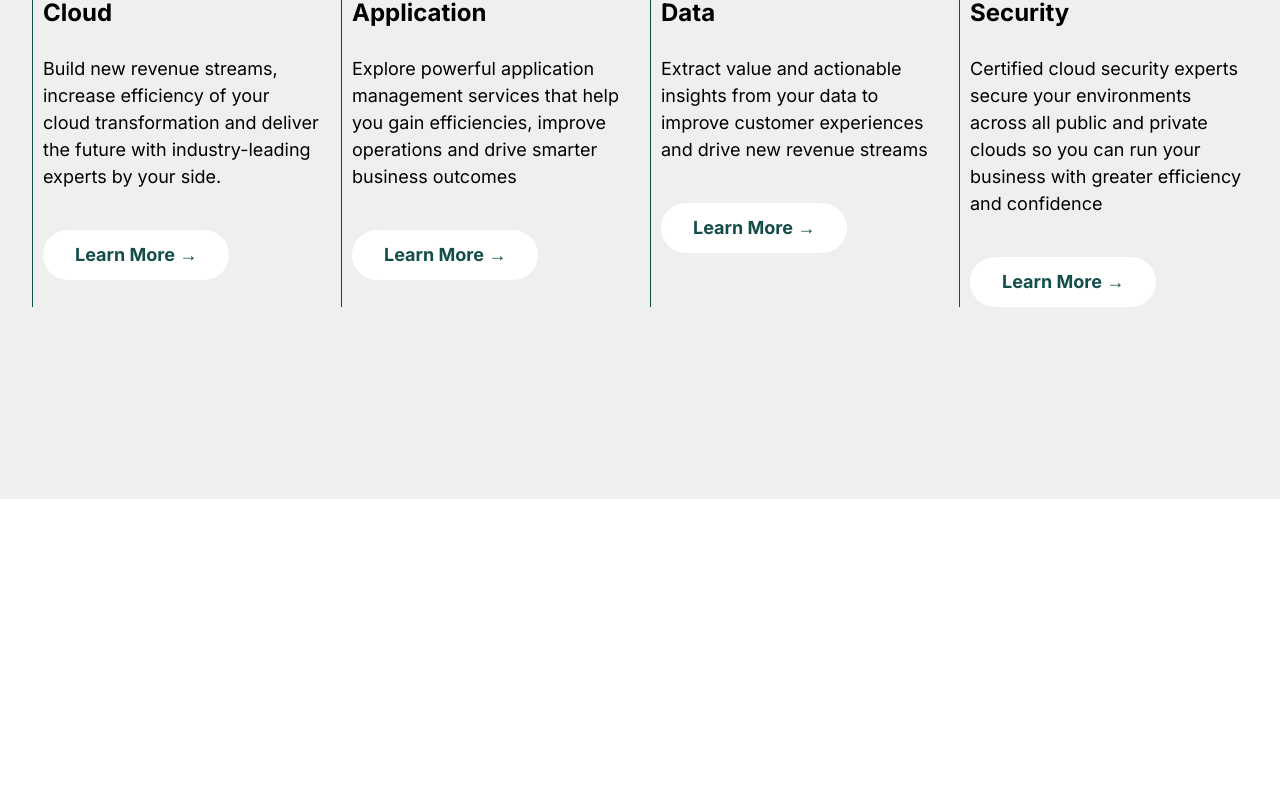
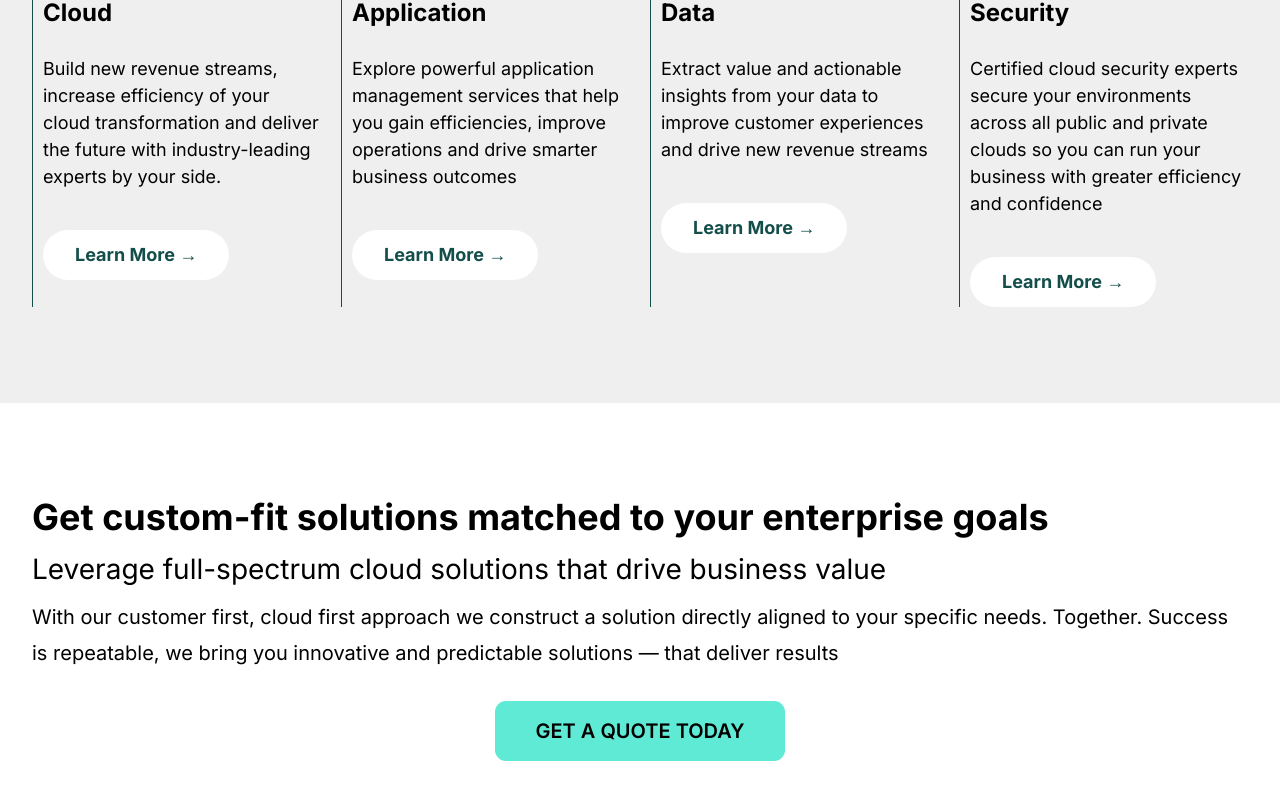
Before and after one commit to george-garcia/tech-website-cluster, a React (Create React App) app: page / in a window 1280 px wide. Shown: the part 1360-2160 px from the top of the page. Before the commit the page ends 1859 px from the top, so only its background shows below. Built offline with nearby package versions, Linux system fonts and the light colour scheme.

Commit message:
sponsors, products, whatwedo
sponsors section looks good, spacing looks correct as well. no changes needed.

products section is mostly finished just need to fix the placement of the learn more button. it looks fined but its not aligned.

what we do section looks complete

```diff
--- a/src/App.css
+++ b/src/App.css
@@ -19,7 +19,7 @@ html {
     padding: 0 3.2rem;
     margin: 0 auto;
 
-    margin-bottom: 9.6rem;
+    /*margin-bottom: 9.6rem;*/
 }
 
 :root {
--- a/src/App.js
+++ b/src/App.js
@@ -2,6 +2,8 @@ import './App.css'
 import HeroPage from "./pages/HeroPage";
 import Sponsors from "./pages/Sponsors";
 import ProductPage from "./pages/ProductPage";
+import HowWeDoIt from "./pages/HowWeDoIt";
+import WhatWeDo from "./pages/WhatWeDo";
 
 function App() {
     return (
@@ -9,6 +11,7 @@ function App() {
         <HeroPage/>
         <Sponsors/>
         <ProductPage/>
+        <WhatWeDo/>
         </div>
     );
 }
--- /dev/null
+++ b/src/pages/HowWeDoIt.js
@@ -0,0 +1,9 @@
+import './HowWeDoIt.css'
+
+function HowWeDoIt() {
+    return (
+        <div>How We Do it</div>
+    );
+}
+
+export default HowWeDoIt;
--- a/src/pages/ProductPage.css
+++ b/src/pages/ProductPage.css
@@ -1,13 +1,13 @@
 .section-product-page {
     background-color: #efefef;
     padding: 9.6rem 0;
+    margin-bottom: 9.6rem;
 }
 
 .cards-container {
     display: grid;
     grid-template-columns: repeat(4, 1fr);
     gap: 2rem;
-
 }
 
 .product-page-header {
--- /dev/null
+++ b/src/pages/WhatWeDo.css
@@ -0,0 +1,44 @@
+.section-whatWeDo {
+    margin-bottom: 9.6rem;
+}
+
+.wwd-header {
+    font-size: 3.6rem;
+    margin-bottom: 2rem;
+}
+
+.wwd-subHeader {
+    margin-bottom: 1.6rem;
+    font-size: 2.8rem;
+}
+
+.wwd-text {
+    font-size: 2rem;
+    line-height: 1.8;
+    margin-bottom: 3rem;
+}
+
+.wwd-btn-container {
+    display: flex;
+    justify-content: center;
+}
+
+.wwd-btn:link,
+.wwd-btn:visited {
+    font-size: 2rem;
+    text-decoration: none;
+    color: black;
+    display: inline-block;
+    background-color: var(--primary-color-300);
+    padding: 2rem 4rem;
+    border-radius: 11px;
+    font-weight: 600;
+    text-transform: uppercase;
+
+    transition: all 900ms;
+}
+
+.wwd-btn:hover,
+.wwd-btn:active {
+    padding: 2rem 4.8rem;
+}
--- /dev/null
+++ b/src/pages/WhatWeDo.js
@@ -0,0 +1,23 @@
+import './WhatWeDo.css';
+
+function WhatWeDo() {
+    return (
+        <div className="section-whatWeDo container">
+            <h2 className="wwd-header">
+                Get custom-fit solutions matched to your enterprise goals
+            </h2>
+            <p className="wwd-subHeader">
+                Leverage full-spectrum cloud solutions that drive business value
+            </p>
+            <p className="wwd-text">
+                With our customer first, cloud first approach we construct a solution directly aligned to your specific needs.  Together.
+                Success is repeatable, we bring you innovative and predictable solutions — that  deliver results
+            </p>
+            <div className="wwd-btn-container">
+                <a href="#" className="wwd-btn">Get a quote today</a>
+            </div>
+        </div>
+    );
+}
+
+export default WhatWeDo;
--- a/src/pages/sponsors.css
+++ b/src/pages/sponsors.css
@@ -1,6 +1,7 @@
 .sponsors {
     display: flex;
     justify-content: space-between;
+    margin-bottom: 9.6rem;
 
 }
 
```
Also changed, not shown: src/pages/HowWeDoIt.css (added).
